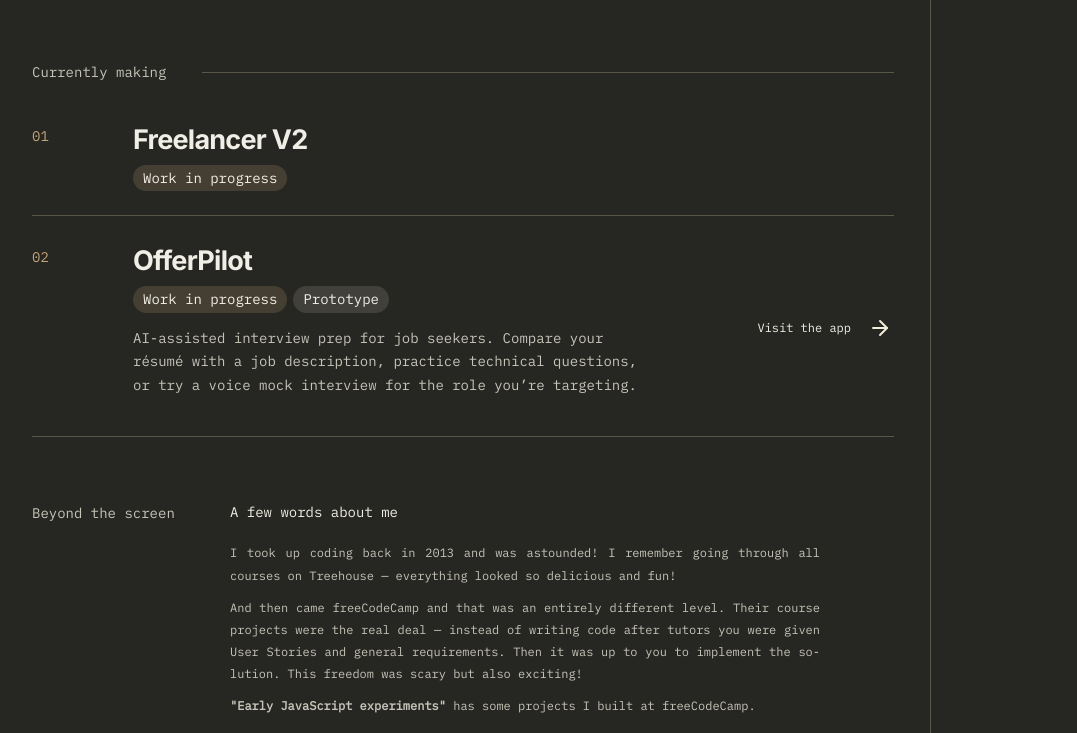
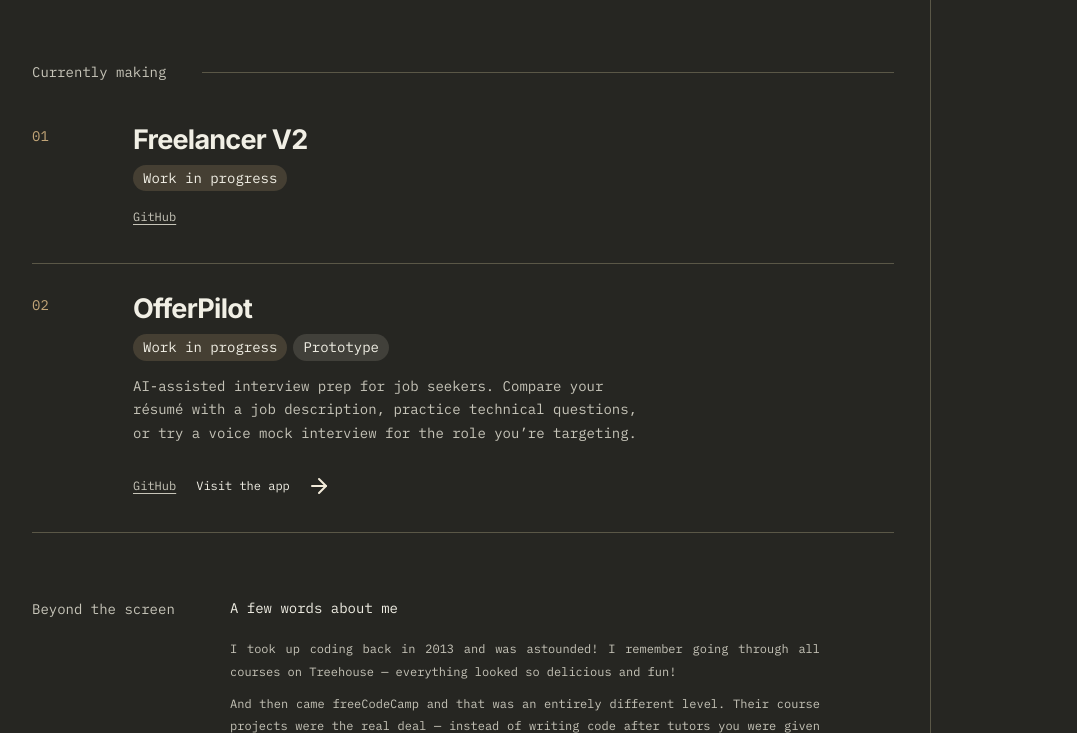
Before and after one commit to GuRuGuMaWaRu/GuRuGuMaWaRu.github.io, a plain HTML site: page index.html in a window 1280 px wide. Shown: the part 609-1342 px from the top of the page, without its empty margins (32-1109 px from the left). Drawn offline with Linux system fonts and the light colour scheme.

Commit message:
feat: add repo links for Current Projects

```diff
--- a/index.html
+++ b/index.html
@@ -142,8 +142,19 @@
                   <span class="project-tag-in-progress">Work in progress</span>
                 </p>
               </div>
+              <div class="project-actions">
+                <a
+                  class="project-action project-repo-link"
+                  href="https://github.com/GuRuGuMaWaRu/Freelancer-v2"
+                  target="_blank"
+                  rel="noopener noreferrer"
+                  >GitHub<span class="sr-only">
+                    repository for Freelancer V2 - opens in a new tab</span
+                  ></a
+                >
+              </div>
             </li>
-            <li class="project-row project-row-linked">
+            <li class="project-row">
               <span class="project-index" aria-hidden="true">02</span>
               <div class="project-info">
                 <h3>OfferPilot</h3>
@@ -157,6 +168,16 @@
                   or try a voice mock interview for the role you’re targeting.
                 </p>
               </div>
+              <div class="project-actions">
+                <a
+                  class="project-action project-repo-link"
+                  href="https://github.com/GuRuGuMaWaRu/nextjs_job-prep_ai"
+                  target="_blank"
+                  rel="noopener noreferrer"
+                  >GitHub<span class="sr-only">
+                    repository for OfferPilot - opens in a new tab</span
+                  ></a
+                >
                 <a
                   class="project-action"
                   href="https://nextjs-job-prep-ai.vercel.app/"
@@ -169,9 +190,10 @@
                     alt=""
                     width="28"
                     height="24" /><span class="sr-only">
-                  — opens in a new tab</span
+                    - opens in a new tab</span
                   ></a
                 >
+              </div>
             </li>
           </ol>
         </section>
--- a/styles.css
+++ b/styles.css
@@ -430,16 +430,11 @@ header {
 
   .project-row {
     display: grid;
-    grid-template-columns: 75px minmax(0, 1fr) auto;
+    grid-template-columns: 75px minmax(0, 1fr);
     align-items: start;
-    gap: 26px;
-    row-gap: 0px;
+    gap: 4px 26px;
     padding: 28px 0 24px;
     border-block-end: 1px solid var(--line);
-  }
-
-  .project-row-linked {
-    row-gap: 12px;
   }
 
   .project-index {
@@ -488,36 +483,35 @@ header {
     }
   }
 
+  .project-actions {
+    grid-column: 2;
+    display: flex;
+    flex-wrap: wrap;
+    column-gap: 20px;
+  }
+
   .project-action {
     display: flex;
     align-items: center;
     gap: 15px;
-    align-self: center;
     font-size: 12px;
     min-height: 44px;
   }
 
-  @media (900px < width <= 1150px) {
-    .project-row {
-      grid-template-columns: 45px minmax(0, 1fr);
-      gap: 18px;
-    }
+  .project-repo-link {
+    color: var(--secondary);
+    text-decoration: underline;
+    text-underline-offset: 3px;
 
-    .project-info h3 {
-      font-size: 25px;
-    }
-
-    .project-action {
-      grid-column: 2;
-      justify-self: start;
+    &:hover {
+      color: var(--gold);
     }
   }
 
-  @media (width <= 900px) {
+  @media (width <= 1150px) {
     .project-row {
-      grid-template-columns: 45px minmax(0, 1fr) auto;
-      gap: 20px;
-      row-gap: 0px;
+      grid-template-columns: 45px minmax(0, 1fr);
+      column-gap: 20px;
     }
 
     .project-info h3 {
@@ -533,8 +527,7 @@ header {
 
     .project-row {
       grid-template-columns: 26px minmax(0, 1fr);
-      gap: 14px;
-      row-gap: 0px;
+      column-gap: 14px;
       padding: 25px 0;
     }
 
@@ -551,8 +544,6 @@ header {
     }
 
     .project-action {
-      grid-column: 2;
-      justify-self: start;
       font-size: 11px;
     }
   }
```
Lines whose indentation alone changed are shown as unchanged.
